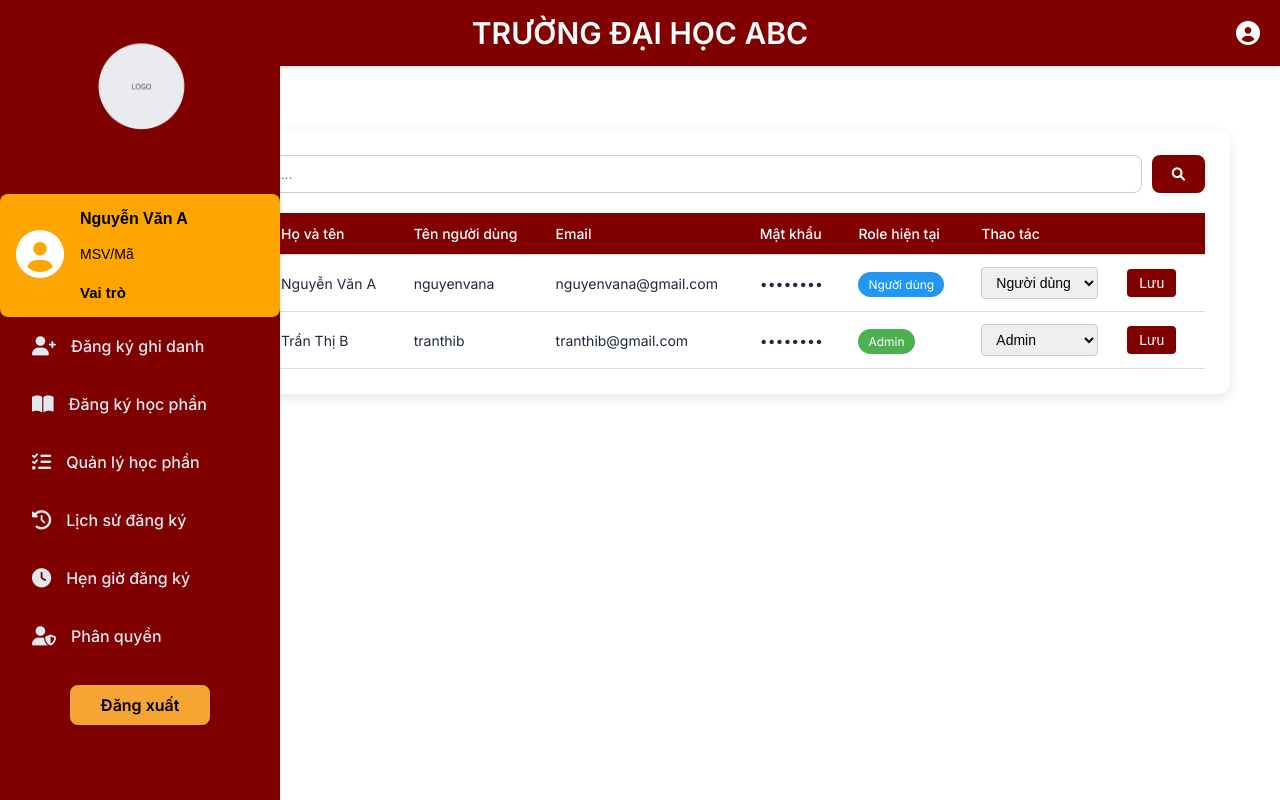
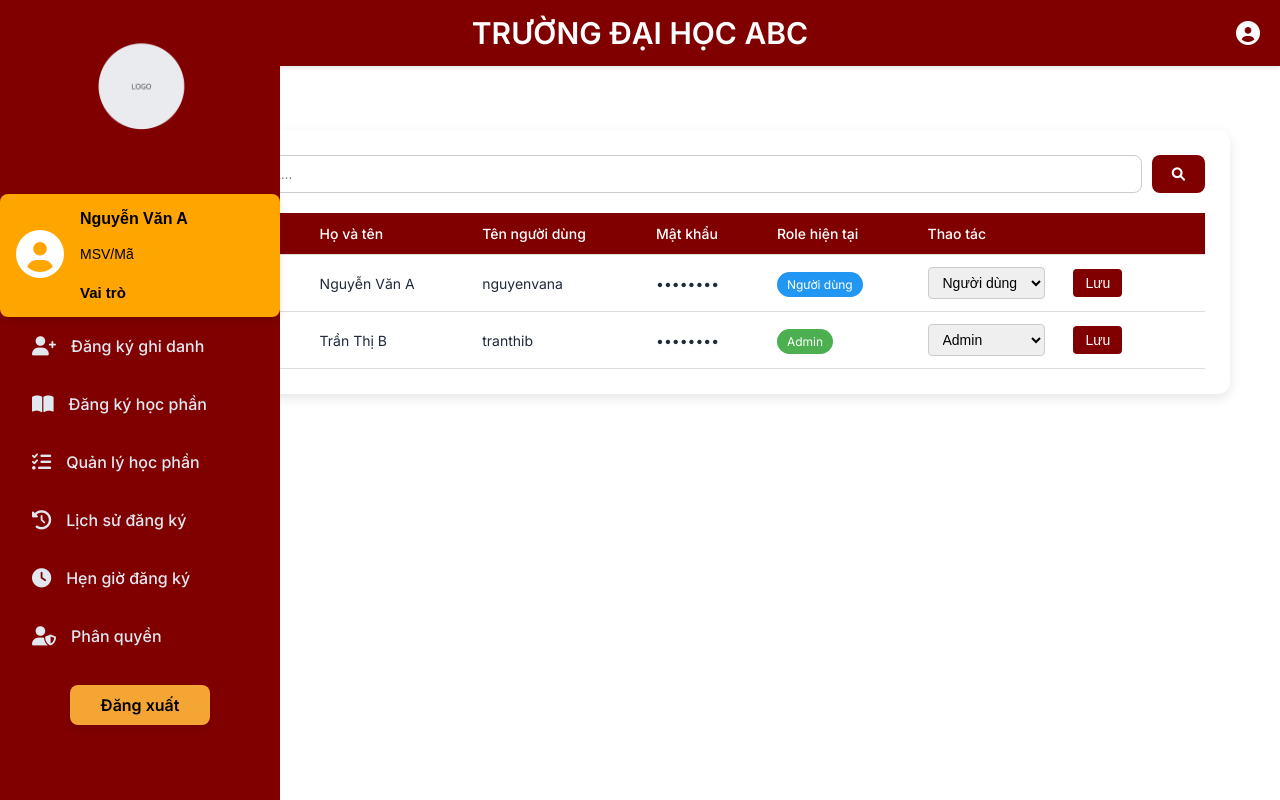
Before and after one commit to XuanNguyen148/QLSV_N18, a Django app: page /author/ in a window 1280 px wide. Run offline with Django 5.2, Linux system fonts and the light colour scheme.

Commit message:
update phan quyen

```diff
--- a/qlisvien/app/templates/pages/author.html
+++ b/qlisvien/app/templates/pages/author.html
@@ -27,7 +27,7 @@
                         <th>Mã</th>
                         <th>Họ và tên</th>
                         <th>Tên người dùng</th>
-                        <th>Email</th>
+                        <!-- Xóa cột Email -->
                         <th>Mật khẩu</th>
                         <th>Role hiện tại</th>
                         <th>Thao tác</th>
@@ -39,7 +39,7 @@
                         <td>23D190145</td>
                         <td>Nguyễn Văn A</td>
                         <td>nguyenvana</td>
-                        <td>nguyenvana@gmail.com</td>
+                        <!-- Xóa nội dung cột Email -->
                         <td>••••••••</td>
                         <td>
                             <span class="role-badge user">Người dùng</span>
@@ -48,18 +48,17 @@
                             <select class="role-select" onchange="changeRole(this, '23D190145')">
                                 <option value="user">Người dùng</option>
                                 <option value="admin">Admin</option>
-                                <option value="unknown">Unknown</option> <!-- Thêm lựa chọn "Unknown" -->
+                                <option value="unknown">Unknown</option>
                             </select>
                             <button class="save-btn" onclick="saveRole('23D190145')">Lưu</button>
                         </td>
                     </tr>
-                    <!-- Thêm một dòng mẫu khác -->
                     <tr>
                         <td>2</td>
                         <td>23D190146</td>
                         <td>Trần Thị B</td>
                         <td>tranthib</td>
-                        <td>tranthib@gmail.com</td>
+                        <!-- Xóa nội dung cột Email -->
                         <td>••••••••</td>
                         <td>
                             <span class="role-badge admin">Admin</span>
@@ -68,7 +67,7 @@
                             <select class="role-select" onchange="changeRole(this, '23D190146')">
                                 <option value="user">Người dùng</option>
                                 <option value="admin" selected>Admin</option>
-                                <option value="unknown">Unknown</option> <!-- Thêm lựa chọn "Unknown" -->
+                                <option value="unknown">Unknown</option>
                             </select>
                             <button class="save-btn" onclick="saveRole('23D190146')">Lưu</button>
                         </td>
```
